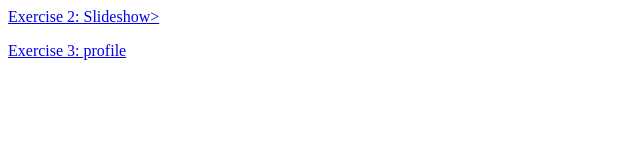
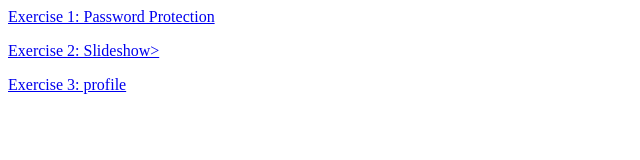
Before and after one commit to awang801/lab03, a plain HTML site: page index.html in a window 1280 px wide. Shown: the whole page, without its empty margins (0-640 px from the left). Drawn offline with Linux system fonts and the light colour scheme.

Commit message:
fixing access and html with correct links

```diff
--- a/index.html
+++ b/index.html
@@ -5,7 +5,8 @@
     <style></style>
   </head>
   <body>
-  <p><a href = "file:///home/awang/public_html/eecs448/lab3/ex2.html"> Exercise 2: Slideshow> </a> </p>
-  <p> <a href = "file:///home/awang/public_html/eecs448/lab3/profile.html"> Exercise 3: profile </a> </p>
+  <p><a href = "http://people.eecs.ku.edu/~awang/eecs448/lab03/access"> Exercise 1: Password Protection </a> </p>
+  <p><a href = "http://people.eecs.ku.edu/~awang/eecs448/lab03/ex2"> Exercise 2: Slideshow> </a> </p>
+  <p> <a href = "http://people.eecs.ku.edu/~awang/eecs448/lab03/access"/profile"> Exercise 3: profile </a> </p>
   </body>
 </html>
```
Also changed, not shown: access.html (+1 -1 lines).
